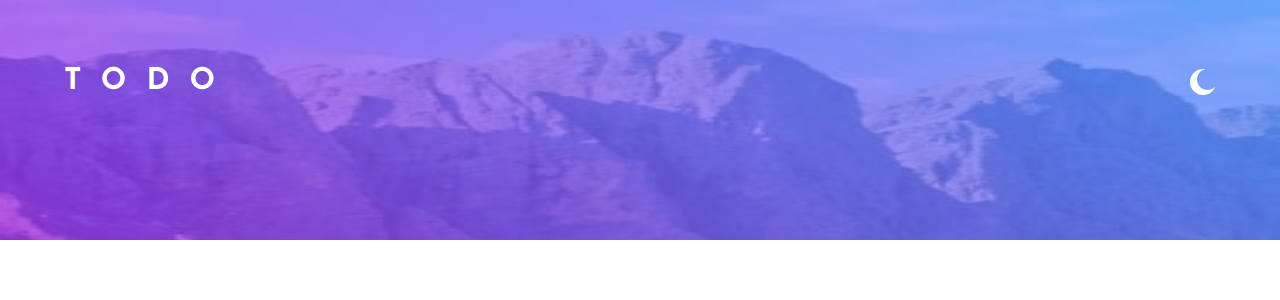
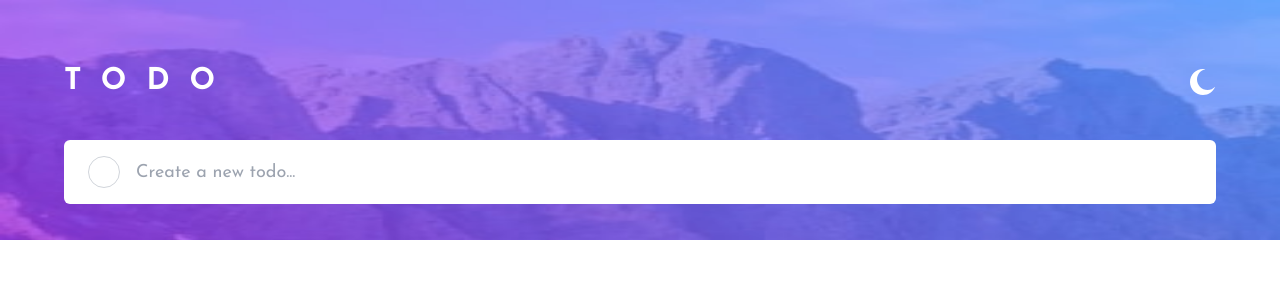
Before and after one commit to nikagoci/todo-advanced, a React (Vite) app: page / in a window 1280 px wide. Shown: the top 300 px of the page. Built offline with nearby package versions, Linux system fonts and the light colour scheme.

Commit message:
added search bar

```diff
--- a/src/App.tsx
+++ b/src/App.tsx
@@ -1,10 +1,9 @@
-import BackgroundImg from './assets/bg-mobile-light.jpg'
 import CreateTodo from './components/CreateTodo'
 import Navbar from './components/Navbar'
 
+import BackgroundImg from './assets/bg-mobile-light.jpg'
 
 const App = () => {
-
   return (
     <section className="w-full h-screen">
       <div className="h-[30%] w-full absolute bg-red-200 -z-10">
@@ -12,7 +11,7 @@ const App = () => {
       </div>
       <div className='w-[90%] mx-auto'>
         <Navbar />
-        {/* <CreateTodo /> */}
+        <CreateTodo />
       </div>
     </section>
   )
--- a/src/components/CreateTodo.tsx
+++ b/src/components/CreateTodo.tsx
@@ -1,9 +1,13 @@
-import React from 'react'
+import TodoBar from "./ui/TodoBar"
 
 const CreateTodo = () => {
-  return (
-    <div>CreateTodo</div>
-  )
+    return (
+        <div className="mt-10">
+            <div className="bg-white rounded-md w-full px-6 py-4 relative">
+                <TodoBar />
+            </div>
+        </div>
+    )
 }
 
 export default CreateTodo
--- /dev/null
+++ b/src/components/ui/TodoBar.tsx
@@ -0,0 +1,11 @@
+
+const TodoBar = () => {
+    return (
+        <div>
+            <div className="rounded-full bg-white border-gray-300 cursor-pointer border w-8 h-8" />
+            <input type="text" placeholder="Create a new todo..." className="absolute text-lg top-0 left-16 h-full w-[86%] rounded-md outline-none px-2 " />
+        </div>
+    )
+}
+
+export default TodoBar
```
